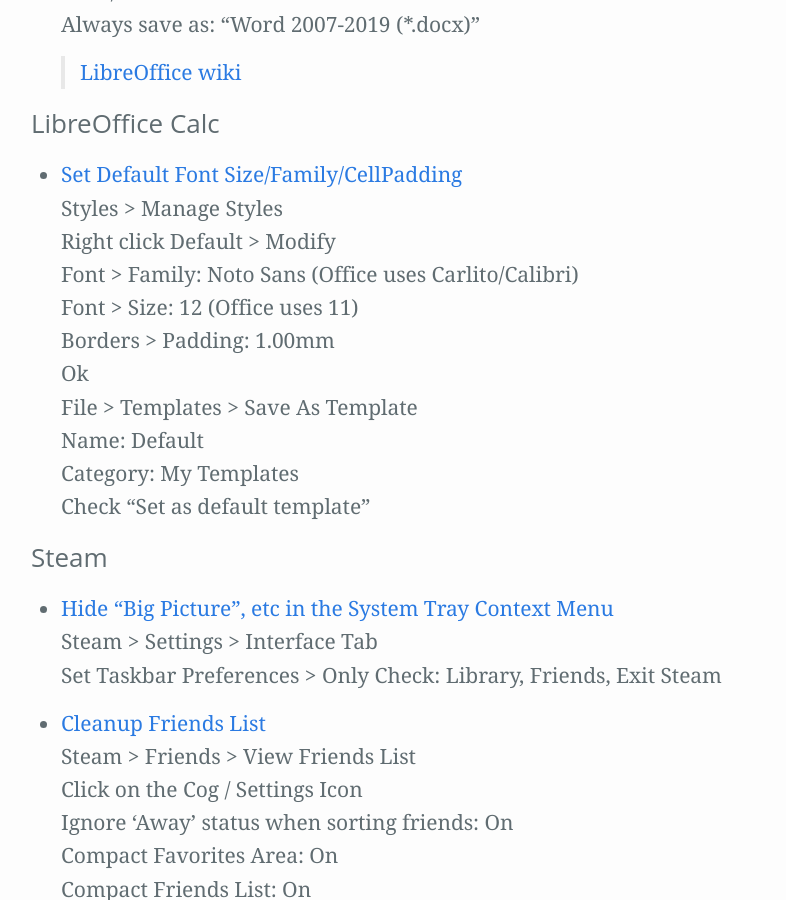
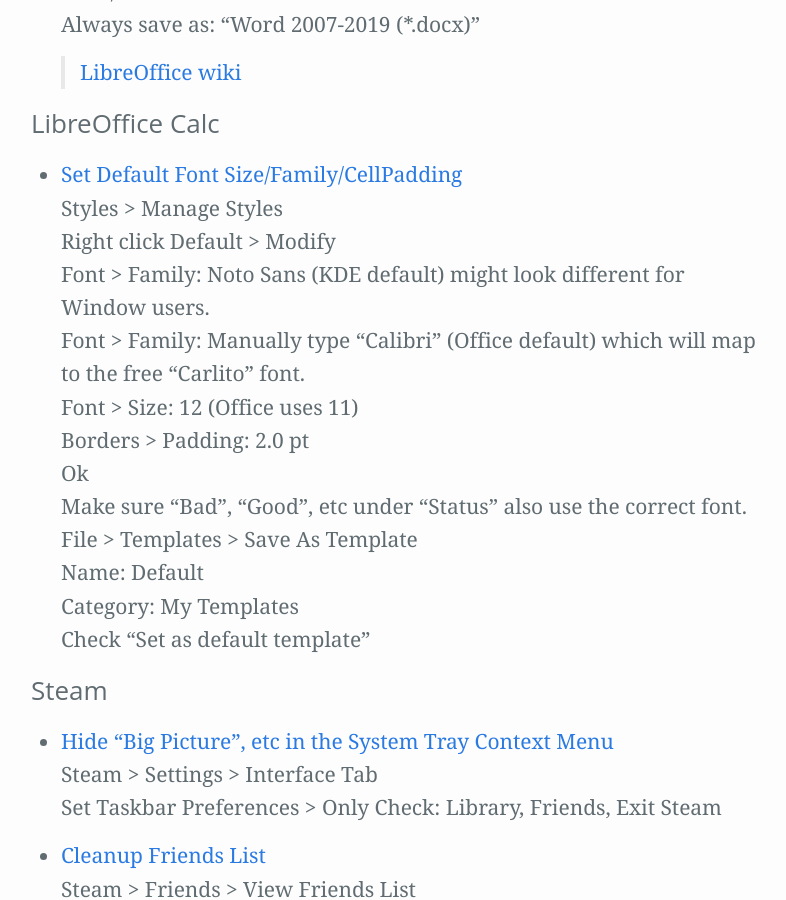
Before and after one commit to Zren/zren.github.io, a Jekyll site: the page built from kde_tips/tips.md, in a window 1280 px wide and 900 px high, scrolled down 8403 px. Shown: the whole window, without its empty margins (239-1025 px from the left). Built offline with Jekyll 4.4.1, drawn with Linux system fonts in a browser that asks for light colours; our own code applies the rules of GitHub Pages for plain Markdown files.

Commit message:
Update LibreOffice Calc template

```diff
--- a/kde_tips/tips.md
+++ b/kde_tips/tips.md
@@ -318,10 +318,12 @@
 {% capture label %}Set Default Font Size/Family/CellPadding{% endcapture %}{% capture contents %}
   Styles > Manage Styles
   Right click Default > Modify
-  Font > Family: Noto Sans (Office uses Carlito/Calibri)
+  Font > Family: Noto Sans (KDE default) might look different for Window users.
+  Font > Family: Manually type "Calibri" (Office default) which will map to the free "Carlito" font.
   Font > Size: 12 (Office uses 11)
-  Borders > Padding: 1.00mm
+  Borders > Padding: 2.0 pt
   Ok
+  Make sure "Bad", "Good", etc under "Status" also use the correct font.
   File > Templates > Save As Template
   Name: Default
   Category: My Templates
```
